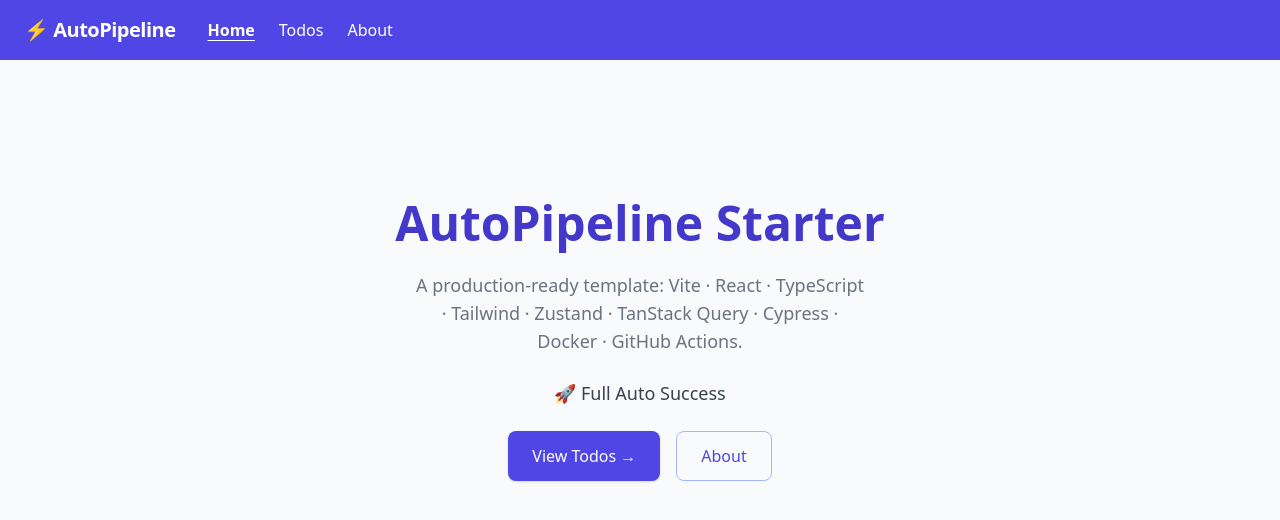
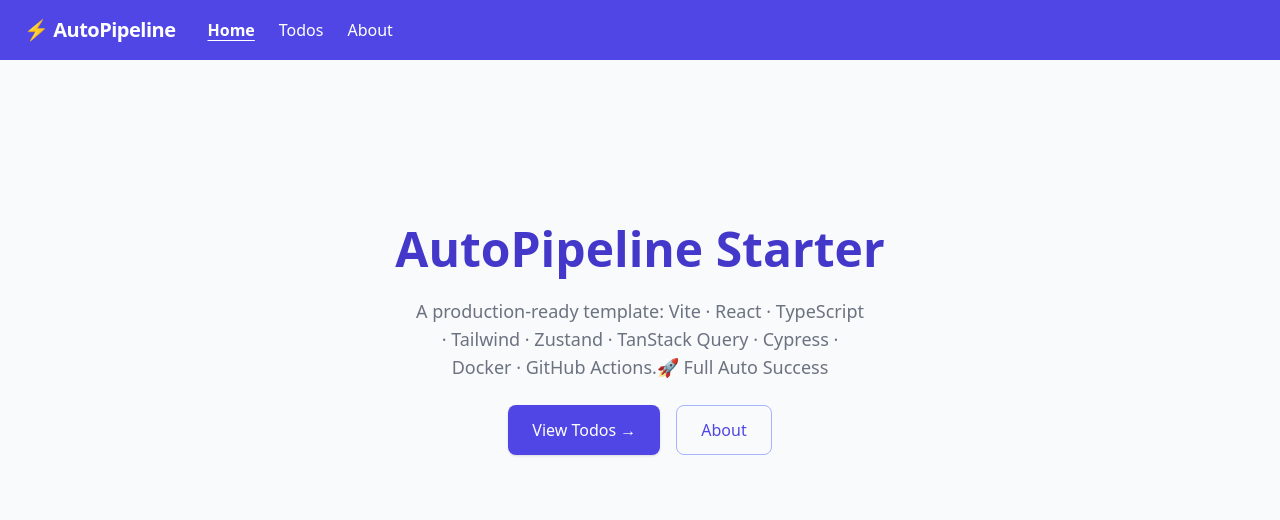
Before and after one commit to yundongfusheng/auto-pipeline-starter, a React (Vite) app: page / in a window 1280 px wide. Shown: the top 520 px of the page. Built offline with nearby package versions, Linux system fonts and the light colour scheme.

Commit message:
feat: implement PRD

```diff
--- a/src/pages/Home.tsx
+++ b/src/pages/Home.tsx
@@ -10,10 +10,7 @@
       </h1>
       <p className="text-gray-500 text-lg text-center max-w-md">
         A production-ready template: Vite · React · TypeScript · Tailwind ·
-        Zustand · TanStack Query · Cypress · Docker · GitHub Actions.
-      </p>
-      <p className="text-gray-700 text-lg text-center font-medium">
-        🚀 Full Auto Success
+        Zustand · TanStack Query · Cypress · Docker · GitHub Actions.🚀 Full Auto Success
       </p>
       <div className="flex gap-4">
         <button
```
Also changed, not shown: 5 other files (tests, documents, lock files or other folders).
